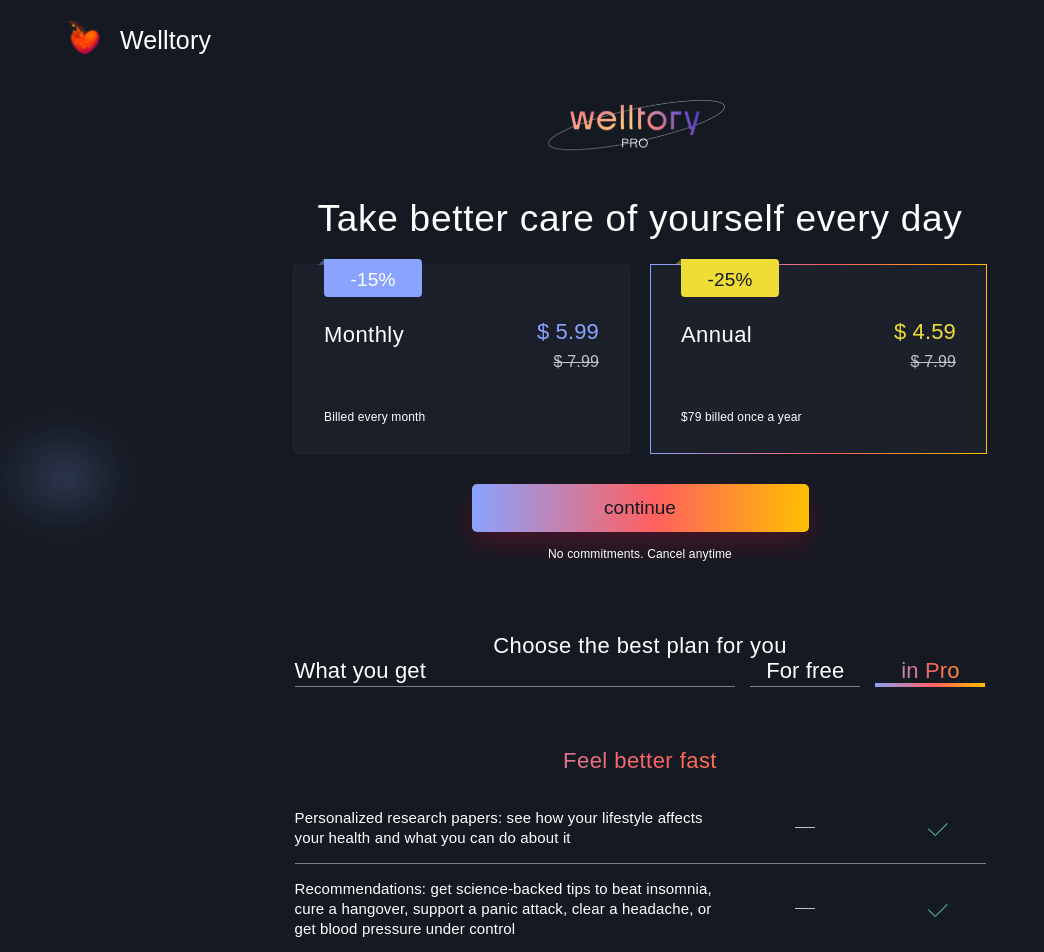
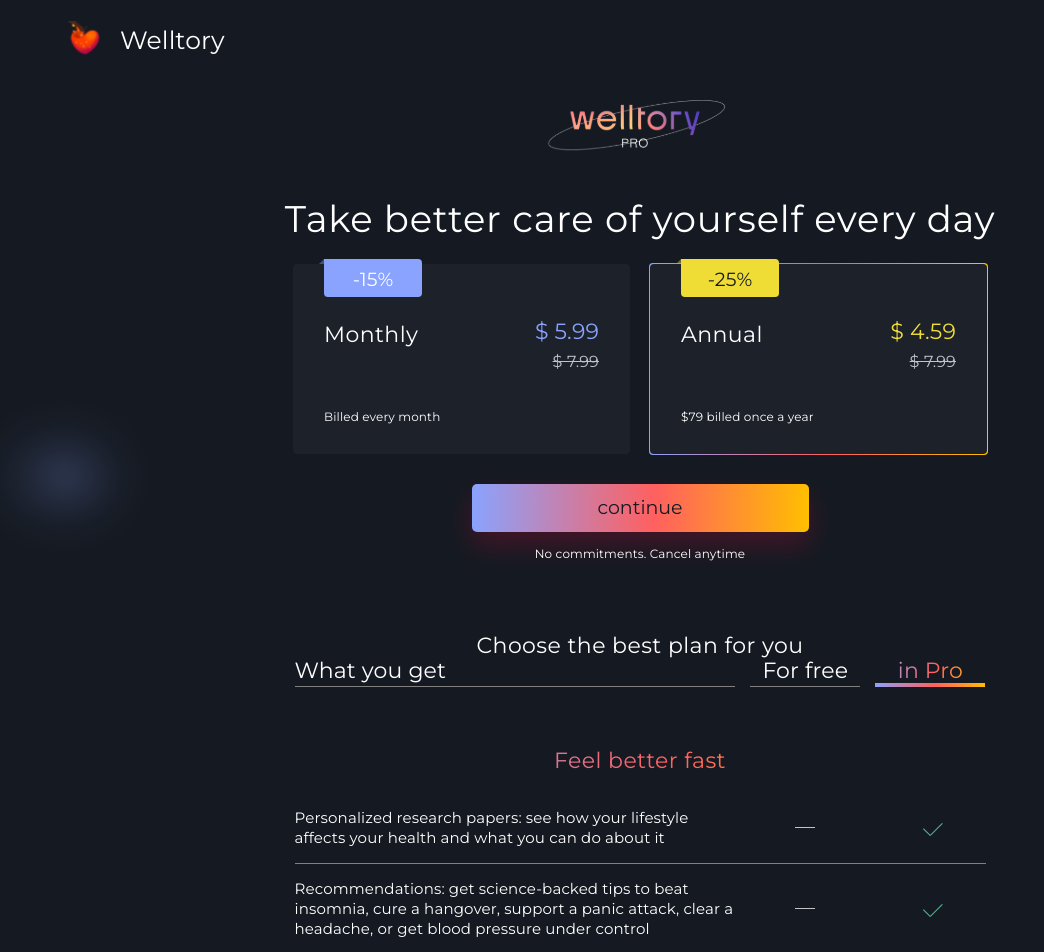
Before and after one commit to ValeriyaKozlova/welltory-test-task, a React (Create React App) app: page / in a window 1280 px wide. Shown: the top 952 px of the page, without its empty margins (0-1044 px from the left). Built offline with nearby package versions, Linux system fonts and the light colour scheme; the HTML template or start-up script is replaced by a standard one.

Commit message:
Fix V ui. Cards background border adaption

```diff
--- a/src/styles/components/_subscriptions.scss
+++ b/src/styles/components/_subscriptions.scss
@@ -17,9 +17,22 @@
     margin: 0 10px;
     font-weight: normal;
     &.selected {
-      border-image: $gradient;
-      border-image-slice: 1;
-      border-radius: 4px;
+      border: 1px solid transparent;
+      &::before {
+        content: '';
+        display: block;
+        position: absolute;
+        background: $gradient;
+        top: -2px;
+        left: -2px;
+        width: calc(100% + 4px);
+        height: calc(100% + 4px);
+        border-radius: 4px;
+        z-index: -1;
+      }
+      // border-image: $gradient;
+      // border-image-slice: 1;
+      // border-radius: 4px;
       .off-wrapper {
         background: $yellow-color;
         color: $ink-color;
--- a/src/styles/components/_subscriptionsInfo.scss
+++ b/src/styles/components/_subscriptionsInfo.scss
@@ -65,13 +65,13 @@
               background: $green-color;
             }
             &:after {
-              right: -17px;
+              left: 5px;
               width: 17px;
               transform-origin: top left;
               transform: rotate(-45deg);
             }
             &:before {
-              left: 0;
+              right: 50%;
               width: 10px;
               transform: rotate(45deg);
               transform-origin: bottom right;
--- a/src/styles/global.scss
+++ b/src/styles/global.scss
@@ -8,7 +8,7 @@
 }
 
 body {
-  font-family: 'Monserrat', sans-serif;
+  font-family: 'Montserrat', sans-serif;
   font-size: 15px;
   font-weight: normal;
   letter-spacing: 0.01em;
--- a/src/styles/variables/_colors.scss
+++ b/src/styles/variables/_colors.scss
@@ -8,7 +8,7 @@
   rgb(255, 191, 0) 100%
 );
 $blue-color: rgb(137, 163, 255);
-$card-bg-color: rgba(51, 59, 74, 0.2);
+$card-bg-color: rgb(28, 33, 42);
 $grey-color: rgb(192, 195, 205);
 $grey-light-color: rgb(196, 196, 196);
 $ink-color: rgb(21, 26, 34);
```
Also changed, not shown: src/styles/normalize/_normalize.scss (+19 -17 lines).
